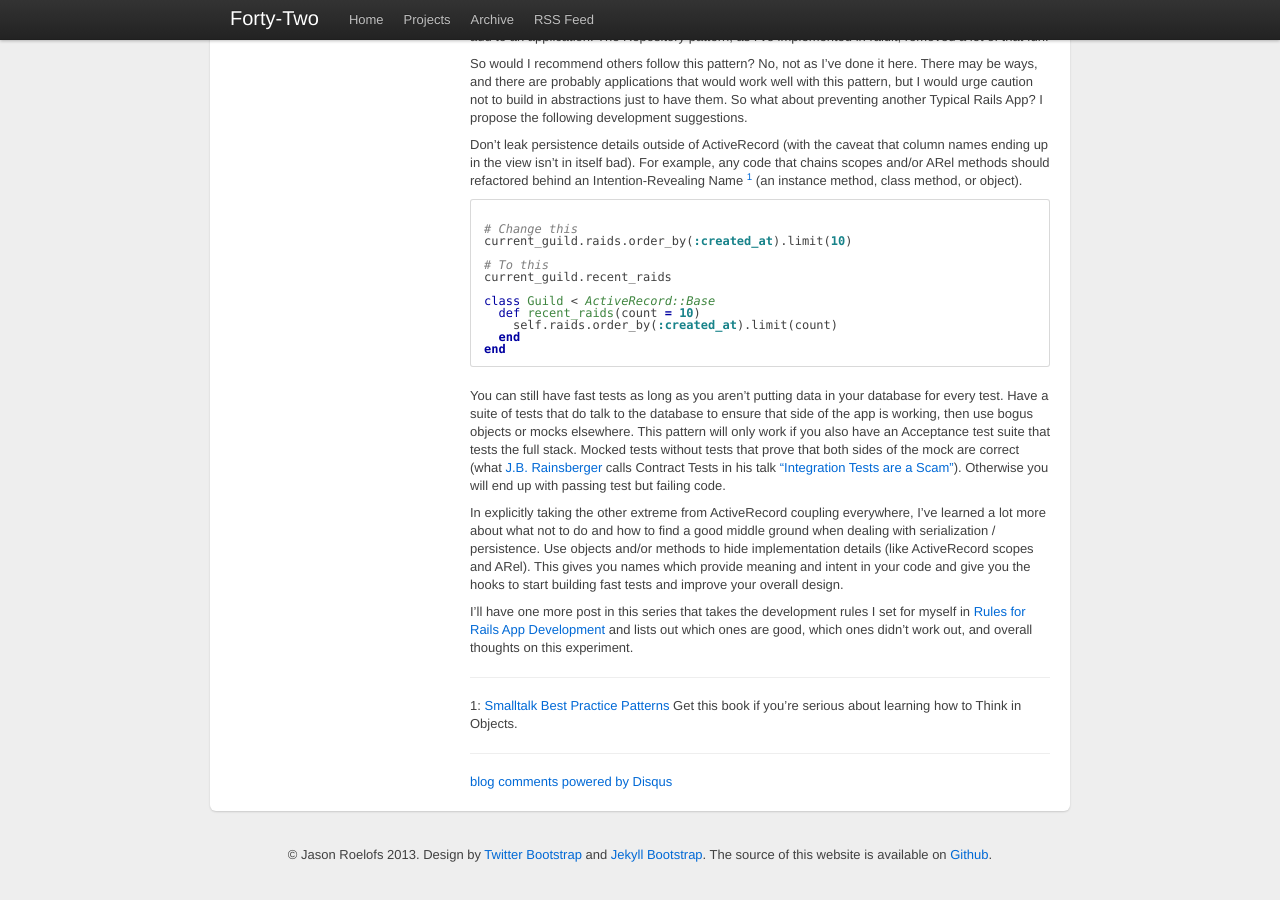
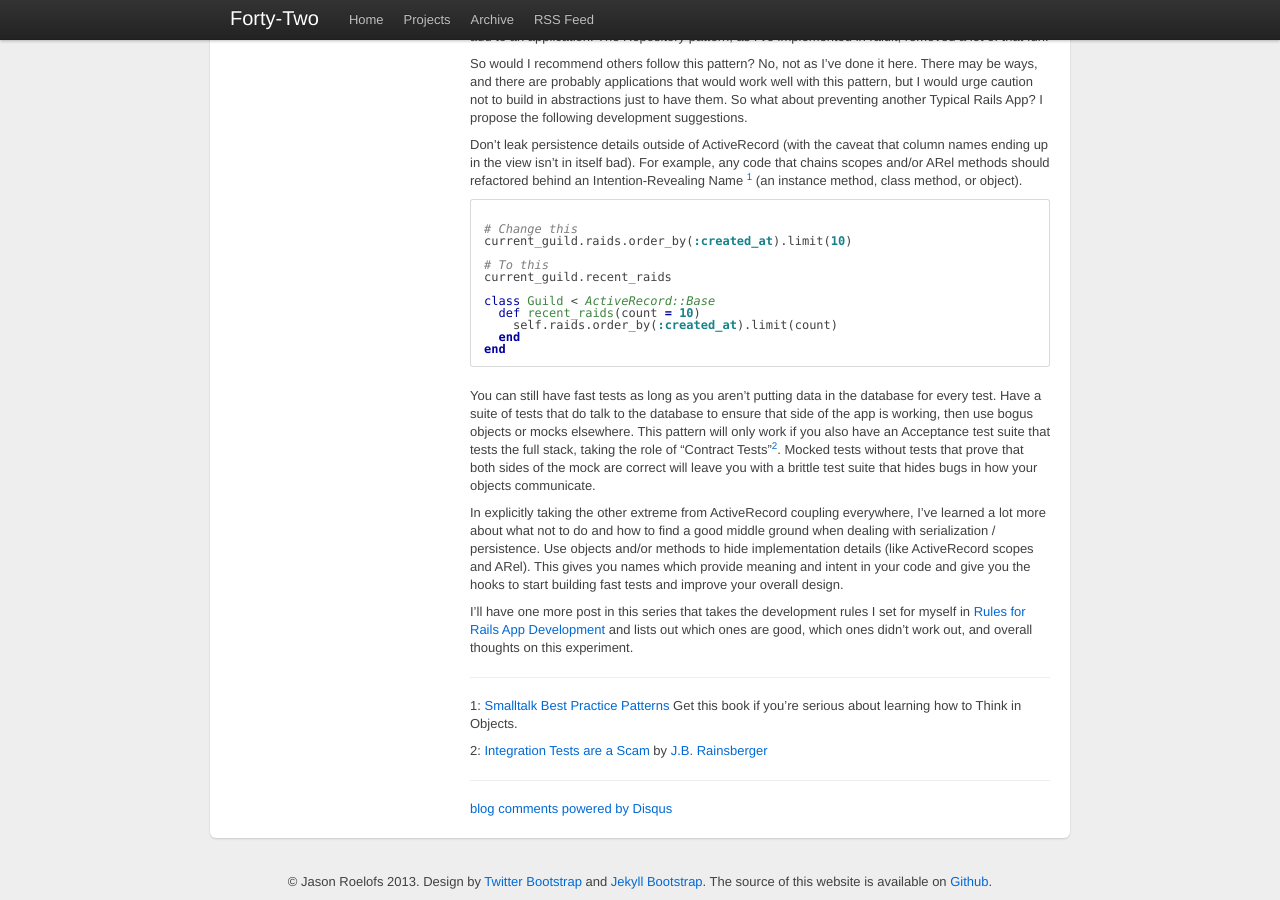
Before and after one commit to jasonroelofs/website, a Jekyll site: the page built from _posts/2013-01-28-implementing-persistence.markdown, in a window 1280 px wide and 900 px high, scrolled down 1243 px. Built offline with Jekyll 4.4.1, drawn with Linux system fonts in a browser that asks for light colours; Markdown is read by kramdown in place of the engine named in the settings; comment, search, counter and statistics services are not loaded; before the commit the page ends 2116 px from its top, so only the background shows below that.

Commit message:
Last small changes

```diff
--- a/_posts/2013-01-28-implementing-persistence.markdown
+++ b/_posts/2013-01-28-implementing-persistence.markdown
@@ -67,7 +67,7 @@ class Guild < ActiveRecord::Base
 end
 </code></pre>
 
-You can still have fast tests as long as you aren't putting data in your database for every test. Have a suite of tests that do talk to the database to ensure that side of the app is working, then use bogus objects or mocks elsewhere. This pattern will only work if you also have an Acceptance test suite that tests the full stack. Mocked tests without tests that prove that both sides of the mock are correct (what [J.B. Rainsberger](http://www.jbrains.ca/) calls Contract Tests in his talk ["Integration Tests are a Scam"](http://www.infoq.com/presentations/integration-tests-scam)). Otherwise you will end up with passing test but failing code.
+You can still have fast tests as long as you aren't putting data in the database for every test. Have a suite of tests that do talk to the database to ensure that side of the app is working, then use bogus objects or mocks elsewhere. This pattern will only work if you also have an Acceptance test suite that tests the full stack, taking the role of "Contract Tests"<sup>[2](#footnote)</sup>. Mocked tests without tests that prove that both sides of the mock are correct will leave you with a brittle test suite that hides bugs in how your objects communicate.
 
 In explicitly taking the other extreme from ActiveRecord coupling everywhere, I've learned a lot more about what not to do and how to find a good middle ground when dealing with serialization / persistence. Use objects and/or methods to hide implementation details (like ActiveRecord scopes and ARel). This gives you names which provide meaning and intent in your code and give you the hooks to start building fast tests and improve your overall design.
 
@@ -77,3 +77,5 @@ I'll have one more post in this series that takes the development rules I set fo
 
 <a name="footnote"></a>
 1: [Smalltalk Best Practice Patterns](http://www.amazon.com/Smalltalk-Best-Practice-Patterns-Kent/dp/013476904X) Get this book if you're serious about learning how to Think in Objects.
+
+2: [Integration Tests are a Scam](http://www.infoq.com/presentations/integration-tests-scam) by [J.B. Rainsberger](http://www.jbrains.ca/)
```
